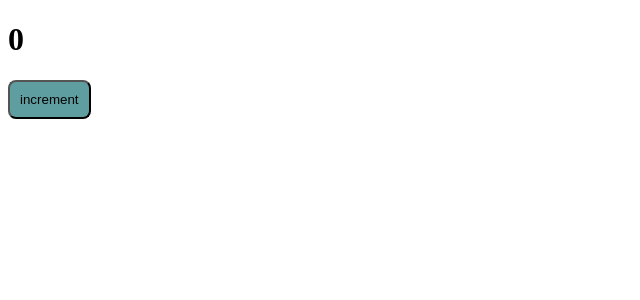
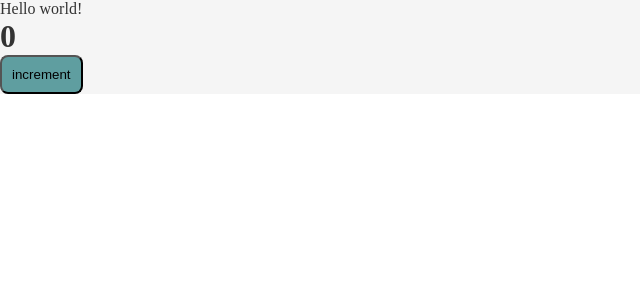
Before and after one commit to CrackBrainPlay/innova-res, a React app: page / in a window 1280 px wide. Shown: the top 300 px of the page, without its empty margins (0-640 px from the left). Built offline with nearby package versions, Linux system fonts and the light colour scheme.

Commit message:
add MiniCssExtractPlugin

```diff
--- a/package.json
+++ b/package.json
@@ -19,6 +19,7 @@
     "@types/webpack-dev-server": "^4.7.2",
     "css-loader": "^6.6.0",
     "html-webpack-plugin": "^5.5.0",
+    "mini-css-extract-plugin": "^2.5.3",
     "sass": "^1.49.9",
     "sass-loader": "^12.6.0",
     "style-loader": "^3.3.1",
--- /dev/null
+++ b/src/App.tsx
@@ -0,0 +1,14 @@
+import React from 'react';
+import { Counter } from './components/Counter';
+import './index.scss';
+
+const App = () => {
+    return (
+        <div className="app">
+            Hello world!
+            <Counter />
+        </div>
+    );
+};
+
+export default App;
--- a/src/components/Counter.scss
+++ b/src/components/Counter.module.scss
@@ -1,4 +1,4 @@
-button {
+.btn {
     background-color: cadetblue;
     border-radius: 8px;
     padding: 10px;
--- a/src/components/Counter.tsx
+++ b/src/components/Counter.tsx
@@ -1,5 +1,5 @@
 import { useState } from "react";
-import './Counter.scss'
+import classes from './Counter.module.scss';
 
 export const Counter = () => {
     const [counter, setCounter] = useState(0)
@@ -11,7 +11,10 @@
     return (
         <div>
             <h1>{counter}</h1>
-            <button onClick={increment}>increment</button>
+            <button
+                onClick={increment}
+                className={classes.btn}
+            >increment</button>
         </div>
     );
 };
--- /dev/null
+++ b/src/index.scss
@@ -0,0 +1,10 @@
+* {
+    margin: 0;
+    padding: 0;
+    box-sizing: border-box;
+}
+
+.app {
+    background-color: #f5f5f5;
+    color: #333333;
+}
--- a/src/index.tsx
+++ b/src/index.tsx
@@ -1,9 +1,7 @@
 import { render } from 'react-dom';
-import { Counter } from './components/Counter';
+import App from './App';
 
 render(
-    <div>
-        <Counter />
-    </div>,
+    <App />,
     document.getElementById('root')
 )
```
Also changed, not shown: src/global.d.ts (added, +7 -0 lines), 4 other files (tests, documents, lock files or other folders).
